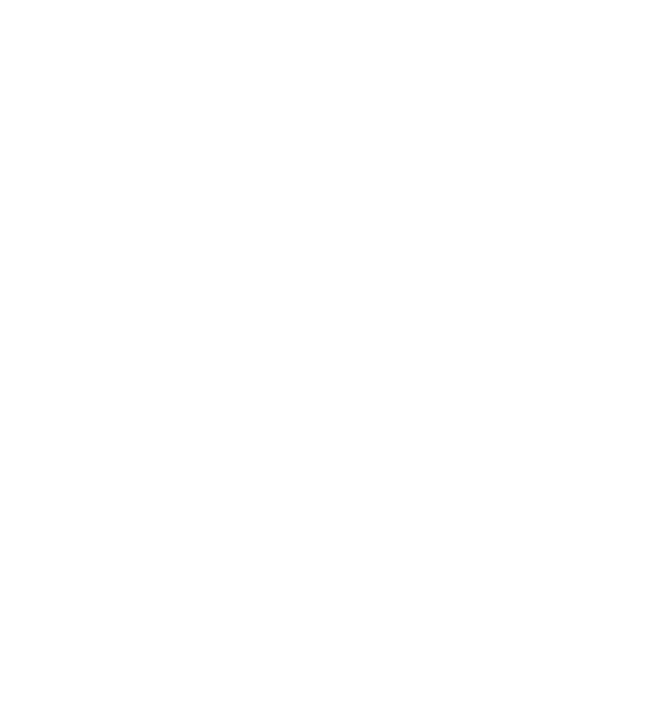
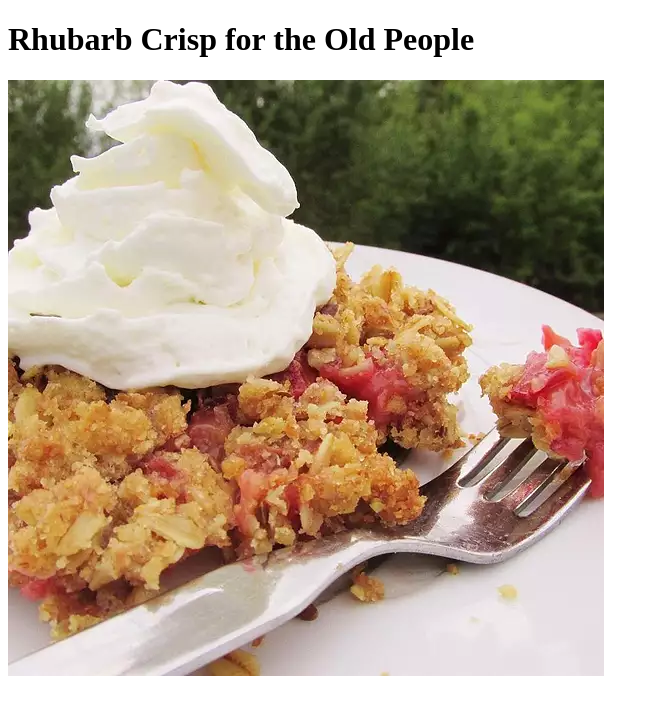
Before and after one commit to chase-geyer/odin-recipes, a plain HTML site: page recipes/rhubarbcrisp.html in a window 1280 px wide. Shown: the whole page, without its empty margins (0-659 px from the left). Drawn offline with Linux system fonts and the light colour scheme.

Commit message:
Subject line (try to keep under 50 characters)
Multi-line description of commit,
feel free to be detailed.

[Ticket: X]

```diff
--- a/recipes/rhubarbcrisp.html
+++ b/recipes/rhubarbcrisp.html
@@ -6,4 +6,10 @@
         </title>
         <meta charset = "utf-8">
     </head>
+    <body>
+        <h1>
+            Rhubarb Crisp for the Old People
+        </h1>
+        <img src = "images/rhubarb.webp">
+    </body>
 </html>
```
